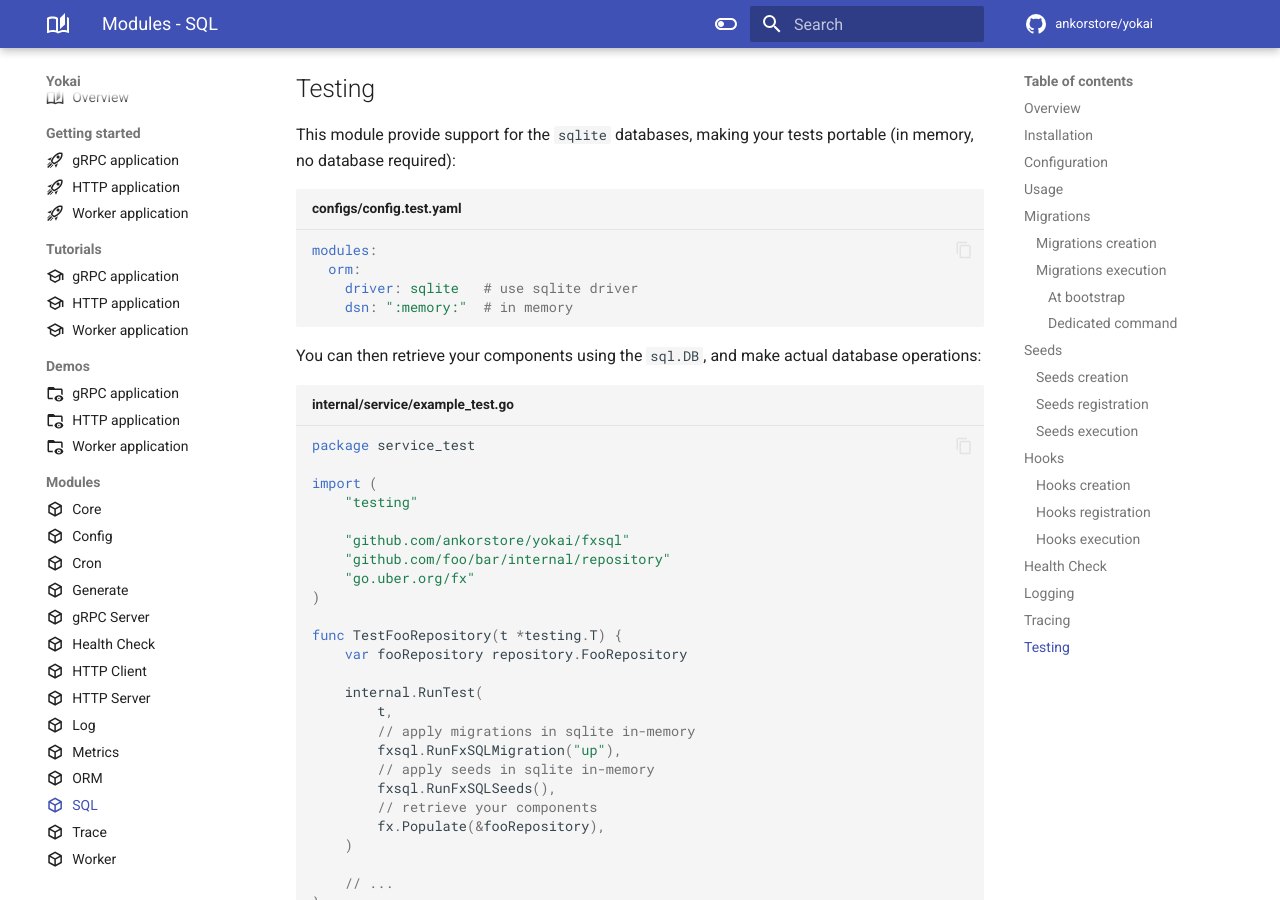
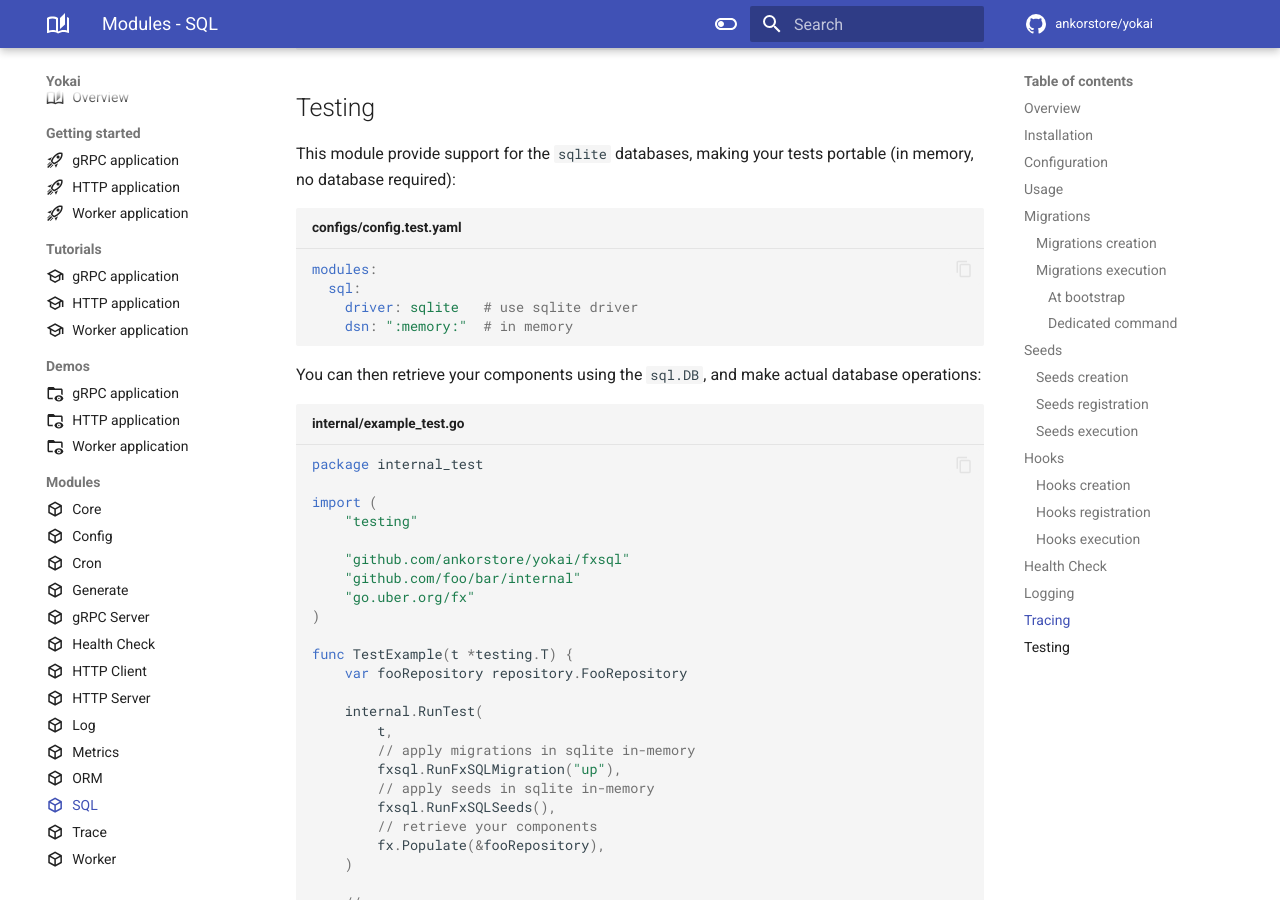
Before and after one commit to ankorstore/yokai, an MkDocs documentation site: the page built from docs/modules/fxsql.md, in a window 1280 px wide and 900 px high, scrolled down 11838 px. Built offline with MkDocs 1.6.1 and Material for MkDocs 9.7.7, drawn with Linux system fonts in a browser that asks for light colours; comment, search, counter and statistics services are not loaded; some of the changed text lies outside the part shown.

Commit message:
Doc/fxsql (#225)

````diff
--- a/docs/modules/fxsql.md
+++ b/docs/modules/fxsql.md
@@ -169,10 +169,10 @@
 
 And create them following [Goose SQL migrations](https://github.com/pressly/goose?tab=readme-ov-file#sql-migrations) conventions:
 
-```sql title="00001_create_foo_table.sql"
+```sql title="db/migrations/00001_create_foo_table.sql"
 -- +goose Up
 CREATE TABLE foo (
-	id   INTEGER NOT NULL PRIMARY KEY,
+	id  INTEGER NOT NULL PRIMARY KEY,
 	bar VARCHAR(255)
 );
 
@@ -358,13 +358,14 @@
 
 Once your seeds are registered, you can execute them via `RunFxSQLSeeds()`:
 
-```go title="internal/service/example_test.go"
-package service_test
+```go title="internal/example_test.go"
+package internal_test
 
 import (
     "testing"
 
     "github.com/ankorstore/yokai/fxsql"
+    "github.com/foo/bar/internal"
     "go.uber.org/fx"
 )
 
@@ -510,7 +511,7 @@
 If needed, you can log the SQL queries arguments with `modules.sql.log.arguments=true`:
 
 ```
-DBG system:"mysql"  operation:"connection:exec-context" latency="54.32µs" query="INSERT INTO foo (bar) VALUES (?)" arguments=[map[Name: Ordinal:1 Value:baz]] lastInsertId=0 rowsAffected=0
+DBG system:"mysql" operation:"connection:exec-context" latency="54.32µs" query="INSERT INTO foo (bar) VALUES (?)" arguments=[map[Name: Ordinal:1 Value:baz]] lastInsertId=0 rowsAffected=0
 ```
 
 ## Tracing
@@ -555,25 +556,25 @@
 
 ```yaml title="configs/config.test.yaml"
 modules:
-  orm:
+  sql:
     driver: sqlite   # use sqlite driver
     dsn: ":memory:"  # in memory
 ```
 
 You can then retrieve your components using the `sql.DB`, and make actual database operations:
 
-```go title="internal/service/example_test.go"
-package service_test
+```go title="internal/example_test.go"
+package internal_test
 
 import (
     "testing"
 
     "github.com/ankorstore/yokai/fxsql"
-    "github.com/foo/bar/internal/repository"
+    "github.com/foo/bar/internal"
     "go.uber.org/fx"
 )
 
-func TestFooRepository(t *testing.T) {
+func TestExample(t *testing.T) {
     var fooRepository repository.FooRepository
 
     internal.RunTest(
````
Also changed, not shown: other parts of docs/modules/fxsql.md (+2 -2 lines).
